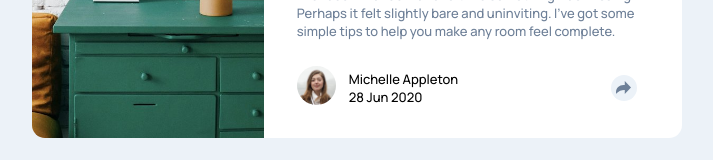
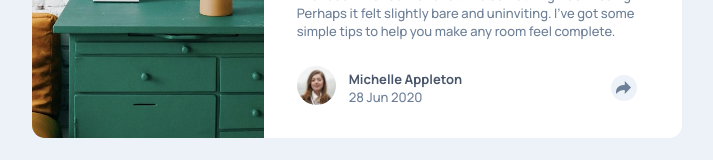
Before and after one commit to MarioLisbona/FEM-Article-preview, a plain HTML site: page index.html in a window 1280 px wide. Shown: the part 401-561 px from the top of the page, without its empty margins (283-996 px from the left). Drawn offline with Linux system fonts and the light colour scheme.

Commit message:
add color to social info subtitle and title

```diff
--- a/styles.css
+++ b/styles.css
@@ -103,6 +103,15 @@ body {
     align-items: center;
 }
 
+.social-info-title {
+    color: var(--very-dark-grayish-blue);
+    font-weight: 700;
+}
+
+.social-info-subtitle {
+    color: var(--desat-dark-blue);
+}
+
 .avatar-container {
     padding-right: 1em;
 }
```
